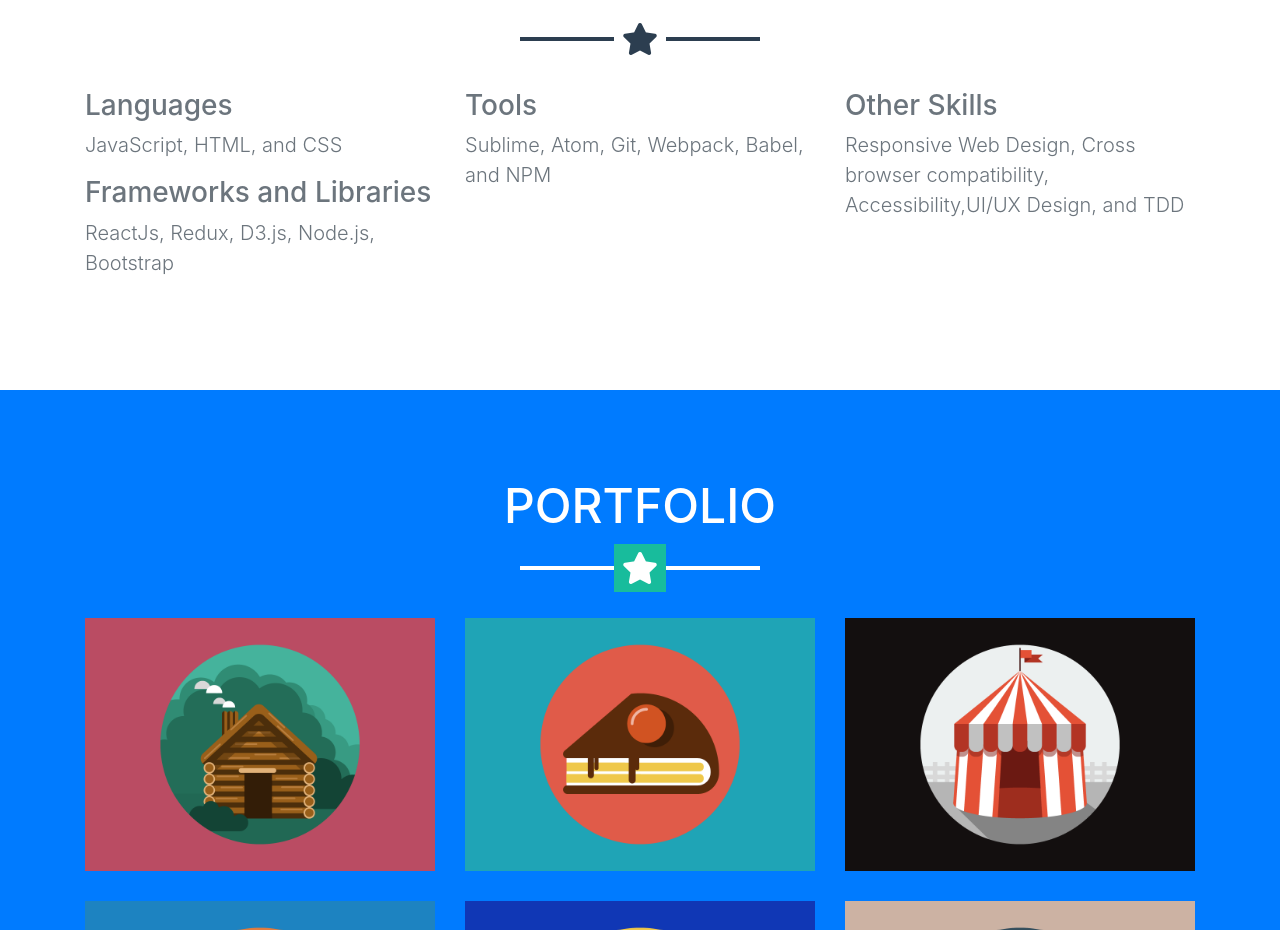
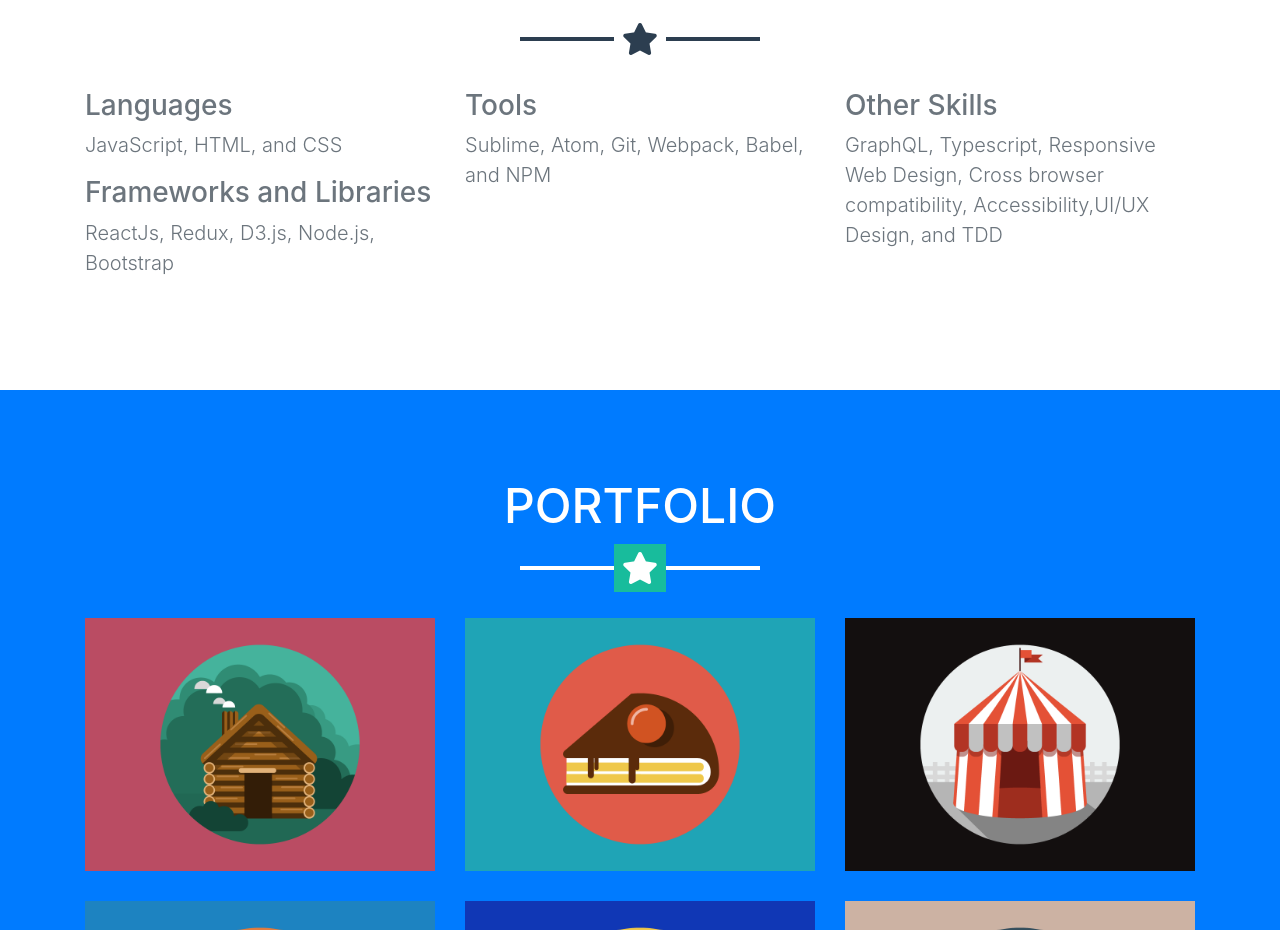
Before and after one commit to kodeGenius/MyPortfolio, a website with bundled scripts: page index.html in a window 1280 px wide. Shown: the part 1047-1977 px from the top of the page. Built offline with nearby package versions, Linux system fonts and the light colour scheme.

Commit message:
other skills

```diff
--- a/index.html
+++ b/index.html
@@ -83,7 +83,7 @@
         </div>
         <div class="col-lg-4 mr-auto">
           <h3>Other Skills</h3>
-          <p class="lead">Responsive Web Design, Cross browser compatibility, Accessibility,UI/UX Design, and TDD</p>
+          <p class="lead">GraphQL, Typescript, Responsive Web Design, Cross browser compatibility, Accessibility,UI/UX Design, and TDD</p>
         </div>
       </div>
     </div>
```
